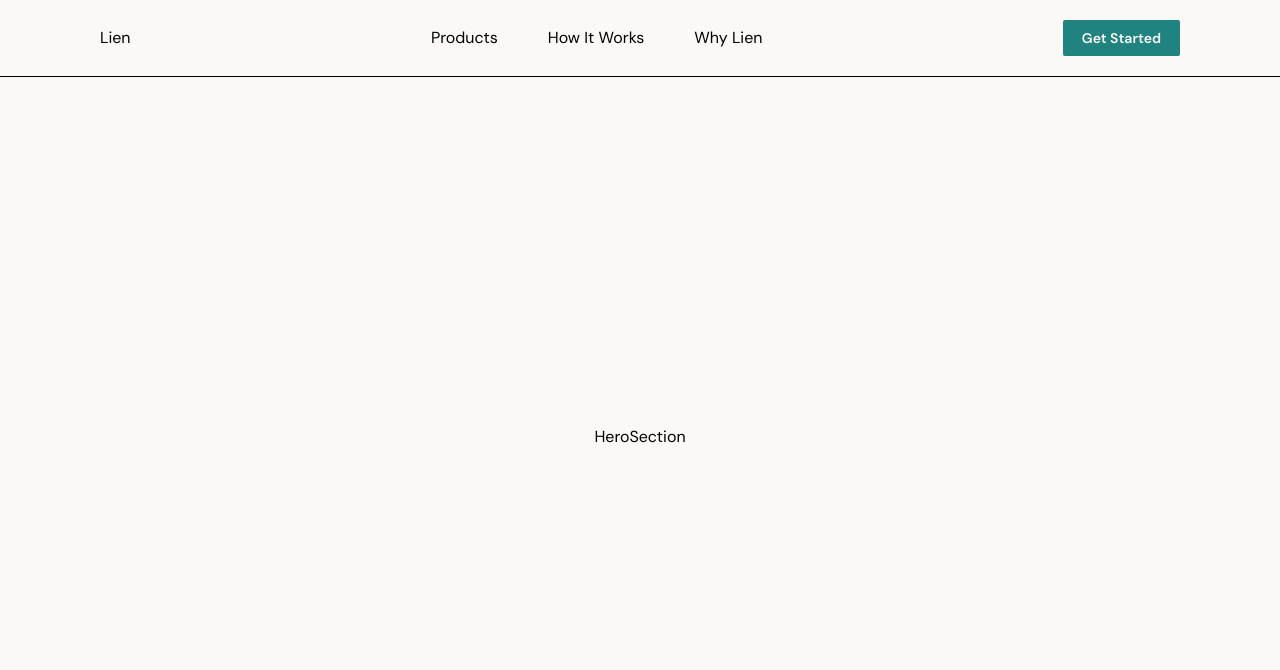
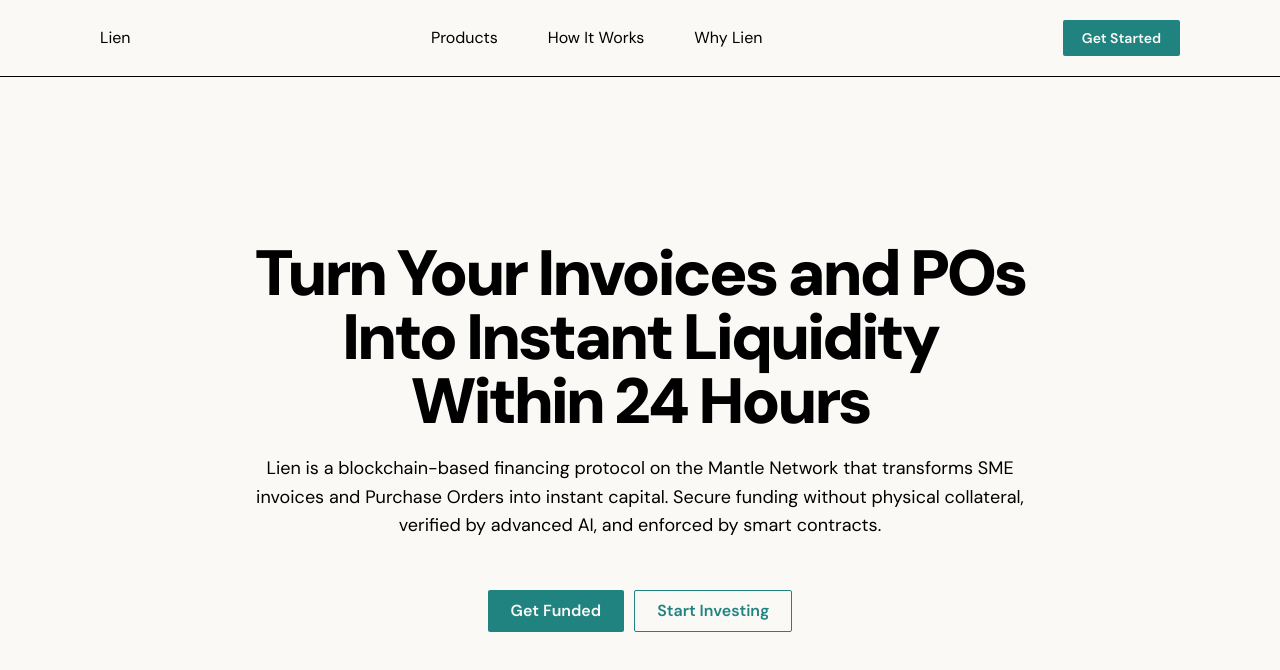
Before and after one commit to we-are-lumen/Lien, a Next.js app in the folder frontend/: page / in a window 1280 px wide. Shown: the top 670 px of the page. Built offline with nearby package versions, Linux system fonts and the light colour scheme.

Commit message:
feat(landing): slicing hero section

```diff
--- a/frontend/app/(landing)/components/HeroSection.tsx
+++ b/frontend/app/(landing)/components/HeroSection.tsx
@@ -1,9 +1,31 @@
-import { Center, Text } from "@mantine/core";
+import { Button, Center, Flex, Text, Title } from "@mantine/core";
 
 const HeroSection = () => {
   return (
     <Center h={"90dvh"}>
-      <Text>HeroSection</Text>
+      <Flex direction={"column"} align={"center"} gap={20} px={250}>
+        <Title
+          size={"4rem"}
+          ta={"center"}
+          fw={900}
+          className="tracking-tighter leading-none!"
+        >
+          Turn Your Invoices and POs <br /> Into Instant Liquidity Within 24
+          Hours
+        </Title>
+        <Text size="lg" ta={"center"}>
+          Lien is a blockchain-based financing protocol on the Mantle Network
+          that transforms SME invoices and Purchase Orders into instant capital.
+          Secure funding without physical collateral, verified by advanced AI,
+          and enforced by smart contracts.
+        </Text>
+        <Flex mt={30} gap={10}>
+          <Button size="md">Get Funded</Button>
+          <Button size="md" variant="outline">
+            Start Investing
+          </Button>
+        </Flex>
+      </Flex>
     </Center>
   );
 };
```
